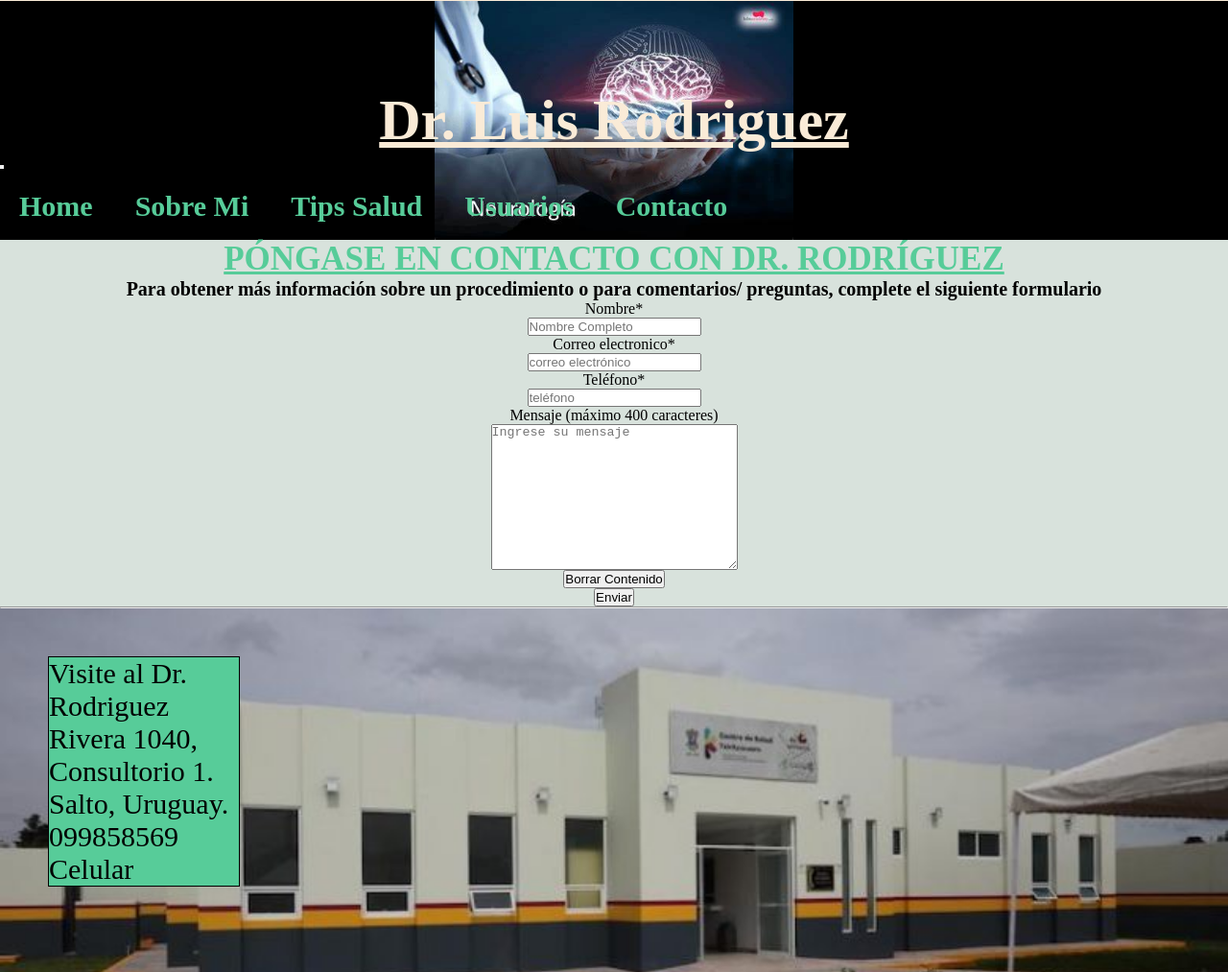
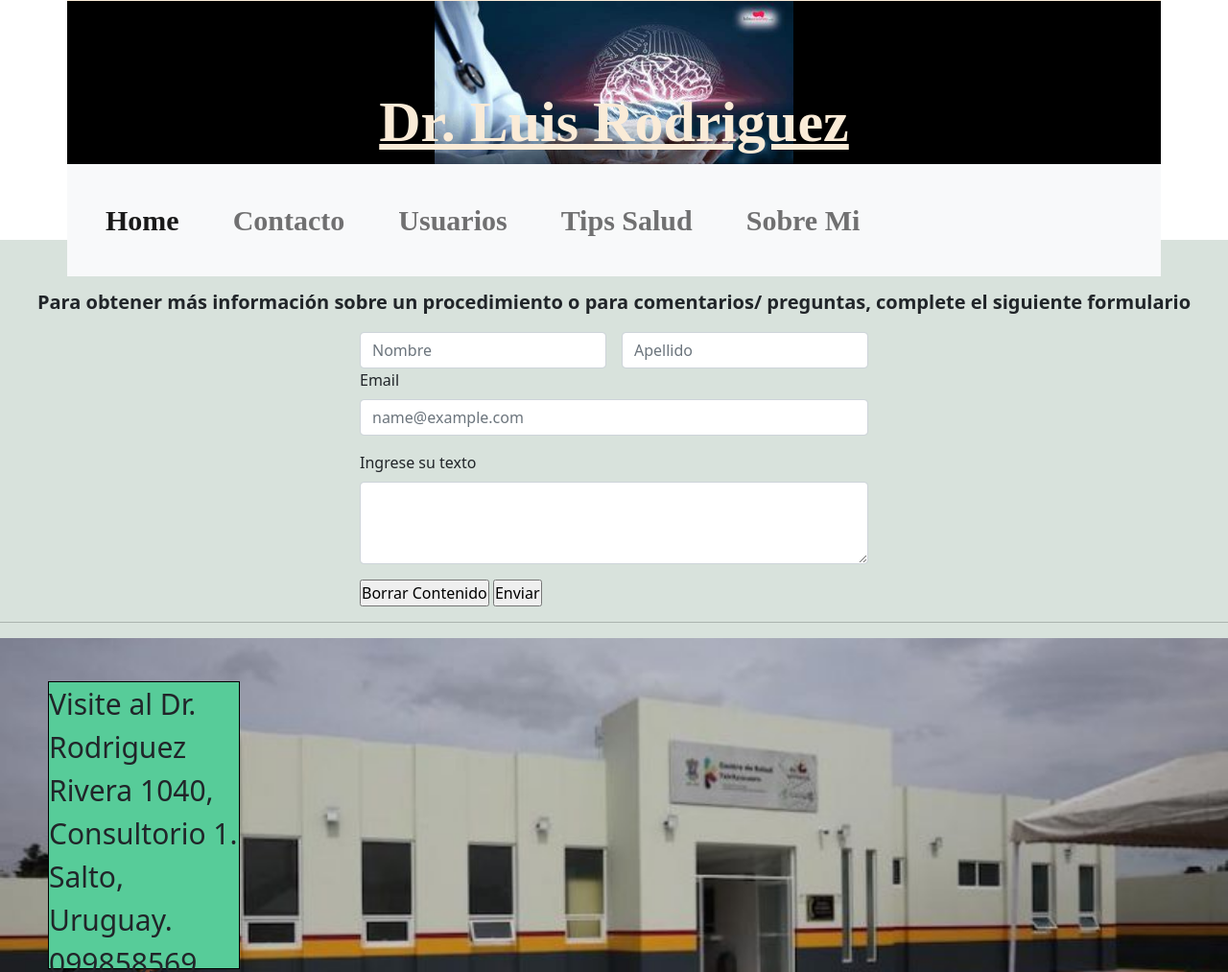
Before and after one commit to MaximilianoRoascio/Dr.LuisRodriguez, a website: page pages/contacto.html in a window 1280 px wide. Shown: the top 1013 px of the page at 96% size. Drawn offline with nearby package versions, Linux system fonts and the light colour scheme; grey boxes are pictures that could not be loaded; files whose address does not match are found by name.

Commit message:
2da Entrega Proyecto

```diff
--- a/pages/contacto.html
+++ b/pages/contacto.html
@@ -6,20 +6,24 @@
     <meta name="viewport" content="width=device-width, initial-scale=1.0">
     <title>Contacto</title>
     <script src="https://kit.fontawesome.com/809bca453a.js" crossorigin="anonymous"></script>
-    <link rel="stylesheet" href="../style/style.css">
     <link
     rel="stylesheet"
     href="https://cdnjs.cloudflare.com/ajax/libs/animate.css/4.1.1/animate.min.css"
   />
   <link href="https://unpkg.com/aos@2.3.1/dist/aos.css" rel="stylesheet">
   <script src="https://unpkg.com/aos@2.3.1/dist/aos.js"></script>
+  <link rel="stylesheet" href="../css/bootstrap.min.css">
+  <link rel="stylesheet" href="../style/style.css">
 </head>
+
 <body>
-    <header class="HeaderIndex">
+    <header class="HeaderIndex container">
         <h1 class="h1Header">Dr. Luis Rodriguez</h1>
 
-        <nav class="navbar navbar-expand-lg navbar-light bg-light">
+
+      <nav class=" row navbar navbar-expand-lg navbar-light bg-light">
         <div class="container-fluid">
+
           <button class="navbar-toggler" type="button" data-bs-toggle="collapse" data-bs-target="#navbarNav" aria-controls="navbarNav" aria-expanded="false" aria-label="Toggle navigation">
             <span class="navbar-toggler-icon"></span>
           </button>
@@ -29,16 +33,16 @@
                 <a class="nav-link active" aria-current="page" href="../index.html">Home</a>
               </li>
               <li class="nav-item">
-                    <a class="nav-link" href="./Sobre Mi.html">Sobre Mi</a>
+                <a class="nav-link" href="contacto.html">Contacto</a>
               </li>
               <li class="nav-item">
-                    <a class="nav-link" href="./Tips Salud.html">Tips Salud</a>
+                <a class="nav-link" href="Usuarios.html">Usuarios</a>
               </li>
               <li class="nav-item">
-                    <a class="nav-link" href="./Usuarios.html">Usuarios</a>
+                <a class="nav-link" href="Tips Salud.html">Tips Salud</a>
               </li>
               <li class="nav-item">
-                    <a class="nav-link" href="./contacto.html">Contacto</a>
+                <a class="nav-link" href="Sobre Mi.html">Sobre Mi</a>
               </li>
 
             </ul>
@@ -46,21 +50,35 @@
         </div>
       </nav>
 
+
     </header>
+
 
 
     <section class="conteiner">
             <h2 class="TITULOCONTACTO">PÓNGASE EN CONTACTO CON DR. RODRÍGUEZ</h2>
         <p class="textocontacto">Para obtener más información sobre un procedimiento o para comentarios/ preguntas, complete el siguiente formulario</p>
         <form action="" class="formulariocontacto">
-            <label for="Nombre">Nombre*</label>
-            <input type="text" name="Nombre" placeholder="Nombre Completo">
-            <label for="mail">Correo electronico*</label>
-            <input type="email" name="mail" placeholder="correo electrónico">
-            <label for="Teléfono">Teléfono*</label>
-            <input type="number" name="Teléfono" placeholder="teléfono">
-            <label for="Ingrese su Mensaje"> Mensaje (máximo 400 caracteres)</label>
-            <textarea name="Ingrese su mensaje" placeholder="Ingrese su mensaje" cols="30" rows="10"></textarea>
+          <section class="conteiner">
+
+        <div class="row g-3">
+          <div class="col">
+            <input type="text" class="form-control" placeholder="Nombre" aria-label="Nombre">
+          </div>
+          <div class="col">
+            <input type="text" class="form-control" placeholder="Apellido" aria-label="Apellido">
+          </div>
+        </div>
+        <div class="mb-3">
+          <label for="exampleFormControlInput1" class="form-label">Email</label>
+          <input type="email" class="form-control" id="exampleFormControlInput1" placeholder="name@example.com">
+        </div>
+        <div class="mb-3">
+          <label for="exampleFormControlTextarea1" class="form-label">Ingrese su texto</label>
+          <textarea class="form-control" id="exampleFormControlTextarea1" rows="3"></textarea>
+        </div>
+
+
             <input type="reset" value="Borrar Contenido">
             <input type="submit" value="Enviar">
         </form>
@@ -93,6 +111,7 @@
         <script>
             AOS.init();
           </script>
+          <script src="js/bootstrap.min.js"></script>
 
 
 
--- a/style/style.css
+++ b/style/style.css
@@ -393,13 +393,13 @@ nav li {
     flex-wrap: wrap;
     justify-content: space-around;
     align-items: center;
-    transition: all 2s;
+    /*transition: all 2s;*/
 }
-.formulariocontacto :hover {
+/*.formulariocontacto :hover {
     background-color: antiquewhite;
     width: 400px;
     height: 50px;
-}
+}*/
 /*PAGINA USUARIOS*/
 
 .conteinerusuarios {
```
Also changed, not shown: index.html (+2 -1 lines). Lines whose indentation alone changed are shown as unchanged.
